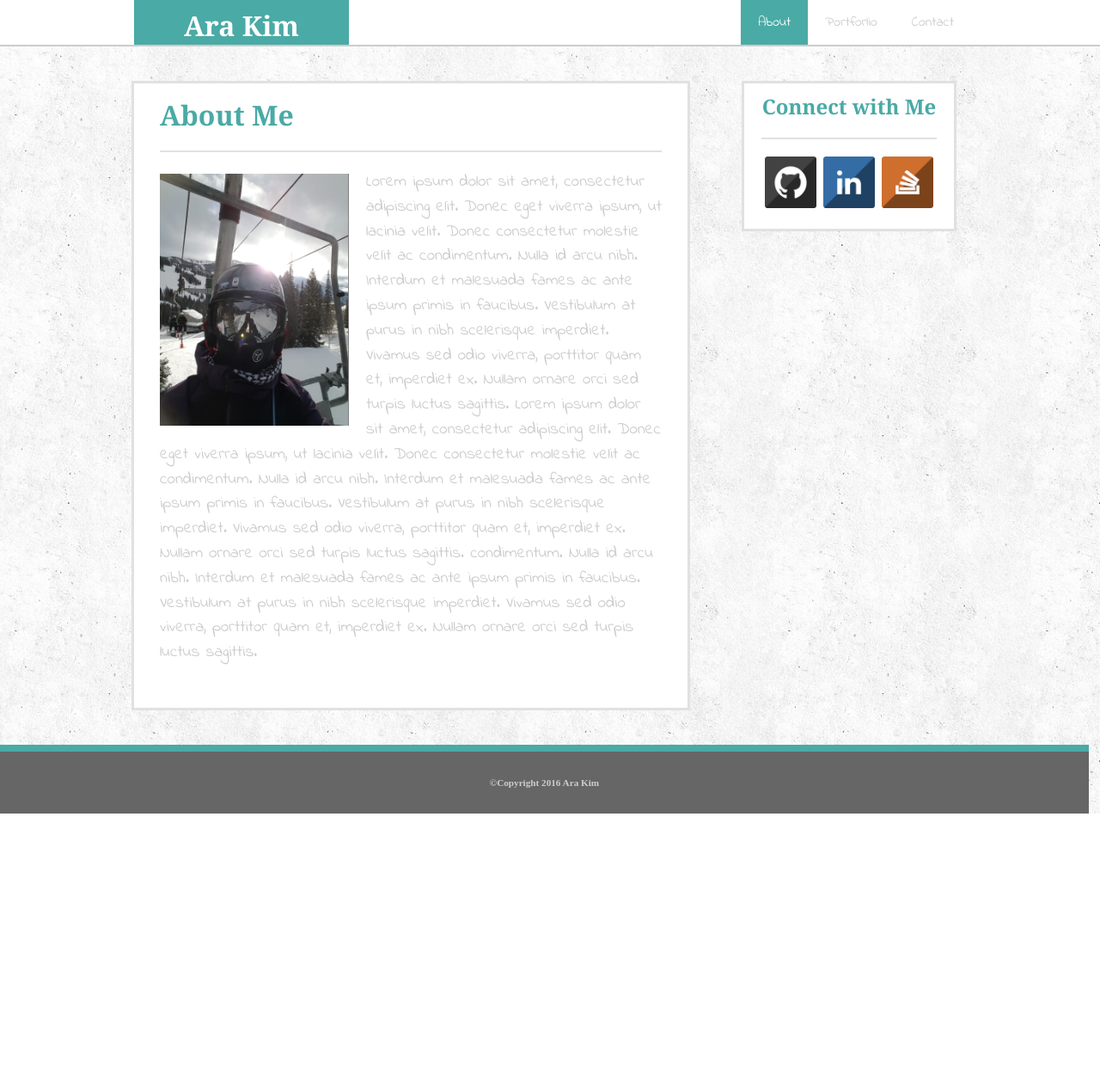
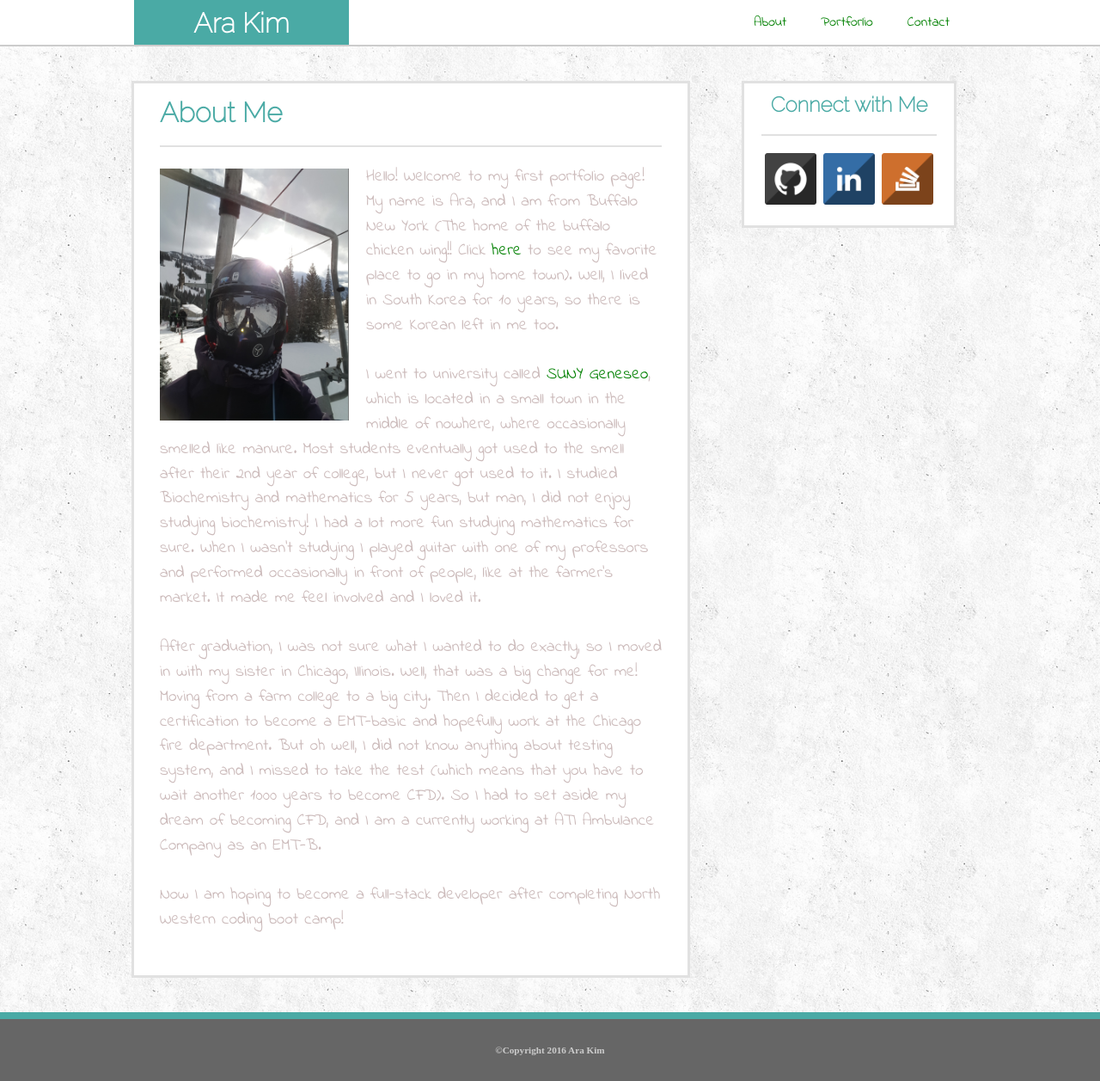
Before and after one commit to Arakim44/Basic-Portfolio, a PHP site: page / in a window 1280 px wide. Shown: the whole page at 86% size. Before the commit the page ends 946 px from the top, so only its background shows below. Run offline with PHP 8.4, Linux system fonts and the light colour scheme.

Commit message:
last changes

```diff
--- a/assets/css/contact.css
+++ b/assets/css/contact.css
@@ -13,6 +13,7 @@ input[type=text] {
 
 input[type=text]:focus {
   background-color: lightblue;
+
 
 }
 
--- a/assets/css/index.css
+++ b/assets/css/index.css
@@ -19,13 +19,15 @@ html,body{
   background-image: url("../images/wall4.png");
   background-color: #cccccc;
   height: 100%;
+  width: 100%;
   /*for sticky footer?*/
 }
 
 
 
 h1,h2{
-  font-family: 'Georgia', Times, Times New Roman, serif;
+  font-family: 'Raleway', sans-serif;
+  /*font-family: 'Georgia', Times, Times New Roman, serif;*/
   /*font-family: 'Indie Flower', cursive;*/
 }
 
@@ -39,6 +41,28 @@ ul, p{
   /*font-family: 'Rock Salt', cursive;*/
   /*font-family: 'Homemade Apple', cursive;*/
 }
+
+a:link {
+  color: green;
+  background-color: transparent;
+  text-decoration: none;
+}
+a:visited {
+  color: pink;
+  background-color: transparent;
+  text-decoration: none;
+}
+a:hover {
+  color: #4aaaa5;
+  background-color: transparent;
+  /*text-decoration: underline;*/
+}
+a:active {
+  color: red;
+  background-color: transparent;
+  /*text-decoration: underline;*/
+}
+
 
 ul{
   /*removes bullets from lists*/
@@ -95,7 +119,7 @@ div.relative {
   border-color: #cccccc;
   background-color: #ffffff;
   padding: 0px 155px 0px 150px;
-  width: 1285px;
+  width: 100%;
   right: 0px;
   left: 0px;
   /*right: 1278px;*/
@@ -153,7 +177,7 @@ p.clear{
 }
 
 #pStyle {
-  color: #cccccc;
+  color: #cbb;
   text-align: left;
   padding: 20px 0 20px;
 
@@ -181,7 +205,7 @@ p.clear{
   font-size: 70%;
   left: 0;
   right: 0;
-  width: 1267px;
+  width: 100%;
   /*position: absolute;*/
   /*absolut is not a way to do footer*/
 }
--- a/index.html
+++ b/index.html
@@ -34,7 +34,12 @@
                     <h1 id="box">About Me</h1>
                       <img id="bio-image" src="assets/images/ara1.jpg" alt="Ara Kim" />
                       <p class="clear" id="pStyle">
-                        Lorem ipsum dolor sit amet, consectetur adipiscing elit. Donec eget viverra ipsum, ut lacinia velit. Donec consectetur molestie velit ac condimentum. Nulla id arcu nibh. Interdum et malesuada fames ac ante ipsum primis in faucibus. Vestibulum at purus in nibh scelerisque imperdiet. Vivamus sed odio viverra, porttitor quam et, imperdiet ex. Nullam ornare orci sed turpis luctus sagittis.  Lorem ipsum dolor sit amet, consectetur adipiscing elit. Donec eget viverra ipsum, ut lacinia velit. Donec consectetur molestie velit ac condimentum. Nulla id arcu nibh. Interdum et malesuada fames ac ante ipsum primis in faucibus. Vestibulum at purus in nibh scelerisque imperdiet. Vivamus sed odio viverra, porttitor quam et, imperdiet ex. Nullam ornare orci sed turpis luctus sagittis. condimentum. Nulla id arcu nibh. Interdum et malesuada fames ac ante ipsum primis in faucibus. Vestibulum at purus in nibh scelerisque imperdiet. Vivamus sed odio viverra, porttitor quam et, imperdiet ex. Nullam ornare orci sed turpis luctus sagittis.
+                        Hello! Welcome to my first portfolio page! My name is Ara, and I am from Buffalo New York (The home of the buffalo chicken wing!! Click <a href="http://www.duffswings.com/" target="_blank">here</a>  to see my favorite place to go in my home town). Well, I lived in South Korea for 10 years, so there is some Korean left in me too. <br><br>
+                        I went to university called <a href="https://www.geneseo.edu/" target="_blank">SUNY Geneseo</a>, which is located in a small town in the middle of nowhere, where occasionally smelled like manure.  Most students eventually got used to the smell after their 2nd year of college, but I never got used to it.  I studied Biochemistry and mathematics for 5 years, but man, I did not enjoy studying biochemistry!  I had a lot more fun studying mathematics for sure.  When I wasn’t studying I played guitar with one of my professors and performed occasionally in front of people, like at the farmer’s market.  It made me feel involved and I loved it.<br><br>
+                        After graduation, I was not sure what I wanted to do exactly, so I moved in with my sister in Chicago, Illinois. Well, that was a big change for me! Moving from a farm college to a big city.  Then I decided to get a certification to become a EMT-basic and hopefully work at the Chicago fire department. But oh well, I did not know anything about testing system, and I missed to take the test (which means that you have to wait another 1000 years to become CFD).  So I had to set aside my dream of becoming CFD, and I am a currently working at ATI Ambulance Company as an EMT-B.<br><br>
+                         Now I am hoping to become a full-stack developer after completing North Western coding boot camp!
+
+
                     </p>
                   </div>
 
```
Also changed, not shown: assets/css/portfolio.css (+8 -6 lines).
